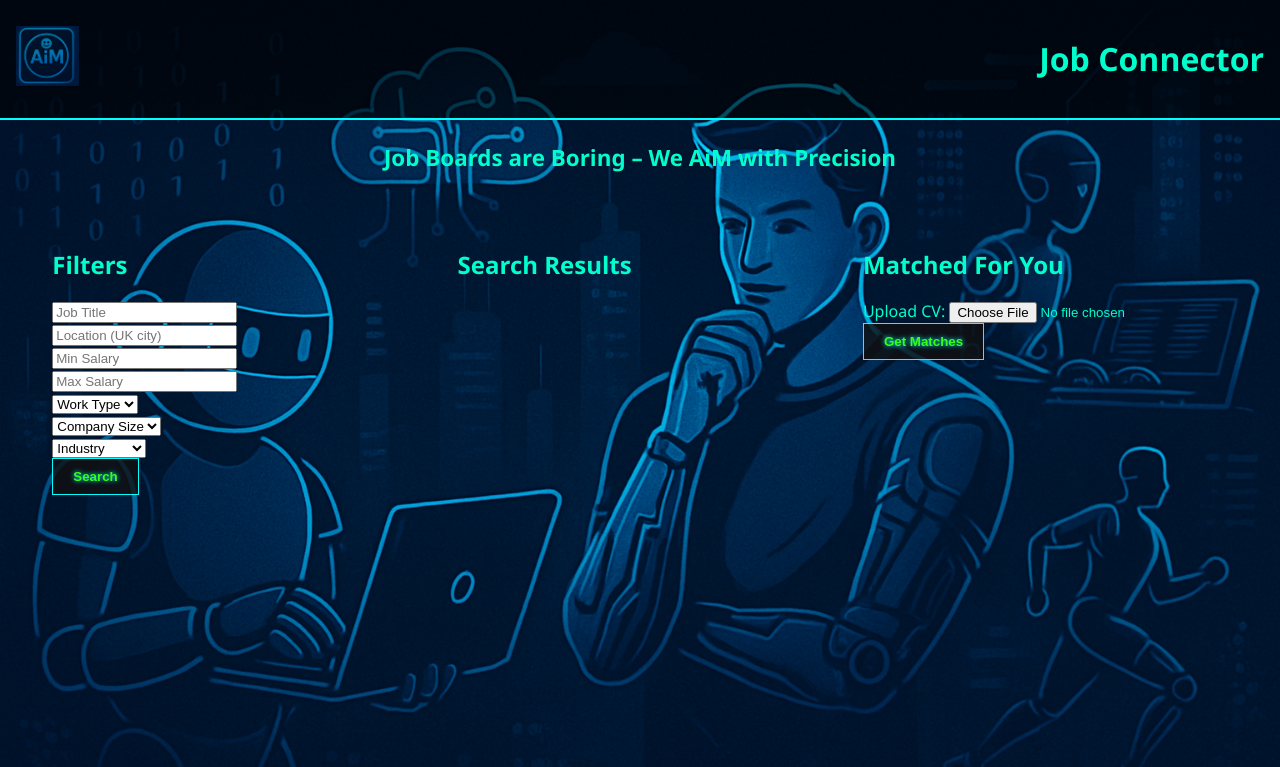
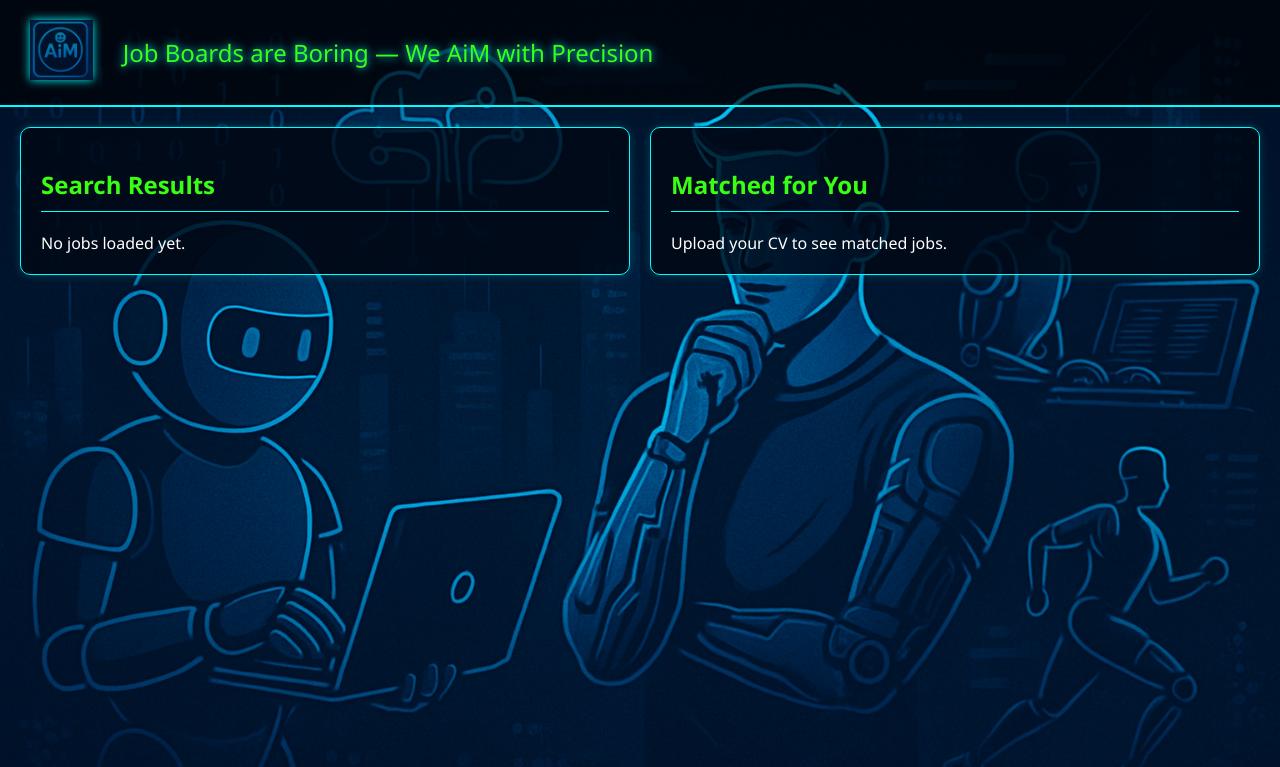
Before and after one commit to MattyAtown/AimTechRec, a Flask app: page /live_jobs in a window 1280 px wide. Shown: the top 767 px of the page. Run offline with Flask 3, Linux system fonts and the light colour scheme.

Commit message:
Update live_jobs.html

```diff
--- a/templates/live_jobs.html
+++ b/templates/live_jobs.html
@@ -3,88 +3,26 @@
 <html lang="en">
 <head>
     <meta charset="UTF-8">
-    <title>Job Connector</title>
-    <link rel="stylesheet" href="/static/css/styles.css">
+    <title>Live Jobs - AiM Tech</title>
+    <link rel="stylesheet" href="{{ url_for('static', filename='css/styles.css') }}">
 </head>
-<body style="background-image: url('/static/images/background.png'); background-size: cover; color: #00ffcc;">
-    <header style="display: flex; align-items: center; justify-content: space-between; padding: 1em;">
-        <a href="/"><img src="/static/images/logo.png" alt="Logo" style="height: 60px;"></a>
-        <h1 style="color: #00ffcc;">Job Connector</h1>
+<body>
+    <header>
+        <a href="{{ url_for('home') }}"><img src="{{ url_for('static', filename='images/logo.png') }}" class="logo" alt="AiM Logo" /></a>
+        <div class="banner-quote">Job Boards are Boring — We AiM with Precision</div>
     </header>
-    <section style="text-align: center; padding: 1em; font-size: 1.4em; font-weight: bold;">
-        <div class="banner">Job Boards are Boring – <span class="highlight">We AiM with Precision</span></div>
-    </section>
-    <main style="display: flex; justify-content: space-around; padding: 2em;">
-        <section style="width: 30%;">
-            <h2>Filters</h2>
-            <form id="filter-form">
-                <input type="text" placeholder="Job Title" name="title"><br>
-                <input type="text" placeholder="Location (UK city)" name="location"><br>
-                <input type="number" placeholder="Min Salary" name="minSalary"><br>
-                <input type="number" placeholder="Max Salary" name="maxSalary"><br>
-                <select name="workType">
-                    <option value="">Work Type</option>
-                    <option value="remote">Remote</option>
-                    <option value="hybrid">Hybrid</option>
-                    <option value="onsite">Office/Site</option>
-                </select><br>
-                <select name="companySize">
-                    <option value="">Company Size</option>
-                    <option value="small">Small</option>
-                    <option value="medium">Medium</option>
-                    <option value="large">Large</option>
-                </select><br>
-                <select name="industry">
-                    <option value="">Industry</option>
-                    <option value="IT">IT</option>
-                    <option value="Retail">Retail</option>
-                    <option value="Industrial">Industrial</option>
-                    <option value="Engineering">Engineering</option>
-                    <option value="Science">Science</option>
-                </select><br>
-                <button type="submit">Search</button>
-            </form>
-        </section>
-        <section style="width: 30%;">
+
+    <div class="job-section">
+        <div class="job-box">
             <h2>Search Results</h2>
-            <div id="search-results" class="results-box"></div>
-        </section>
-        <section style="width: 30%;">
-            <h2>Matched For You</h2>
-            <div id="matched-results" class="results-box"></div>
-            <div>
-                <label for="cvUpload">Upload CV:</label>
-                <input type="file" id="cvUpload" name="cvUpload" accept=".pdf,.doc,.docx">
-                <button onclick="matchJobs()">Get Matches</button>
-            </div>
-        </section>
-    </main>
-    <script>
-        document.getElementById("filter-form").addEventListener("submit", async function(e) {
-            e.preventDefault();
-            const formData = new FormData(e.target);
-            const params = new URLSearchParams(formData).toString();
-            const response = await fetch(`/api/jobs?${params}`);
-            const jobs = await response.json();
-            const container = document.getElementById("search-results");
-            container.innerHTML = jobs.map(job => \`
-                <div class="job-card">
-                    <strong>\${job.title}</strong><br>
-                    \${job.location} - \${job.company}<br>
-                    <button>Find Out More</button>
-                </div>
-            \`).join('');
-        });
+            <div id="search-results">No jobs loaded yet.</div>
+        </div>
+        <div class="job-box">
+            <h2>Matched for You</h2>
+            <div id="matched-jobs">Upload your CV to see matched jobs.</div>
+        </div>
+    </div>
 
-        function matchJobs() {
-            const container = document.getElementById("matched-results");
-            container.innerHTML = `
-                <div class="job-card"><strong>Job A</strong><br>90% match - industry, skills, location, title</div>
-                <div class="job-card"><strong>Job B</strong><br>80% match - skills, title, location</div>
-                <div class="job-card"><strong>Job C</strong><br>60% match - skills, title<br>
-                <a href="/cv_dr.html"><button>Want help improving your chances?</button></a></div>
-            `;
-        }
-    </script>
+    <script src="{{ url_for('static', filename='js/scripts.js') }}"></script>
 </body>
 </html>
```
